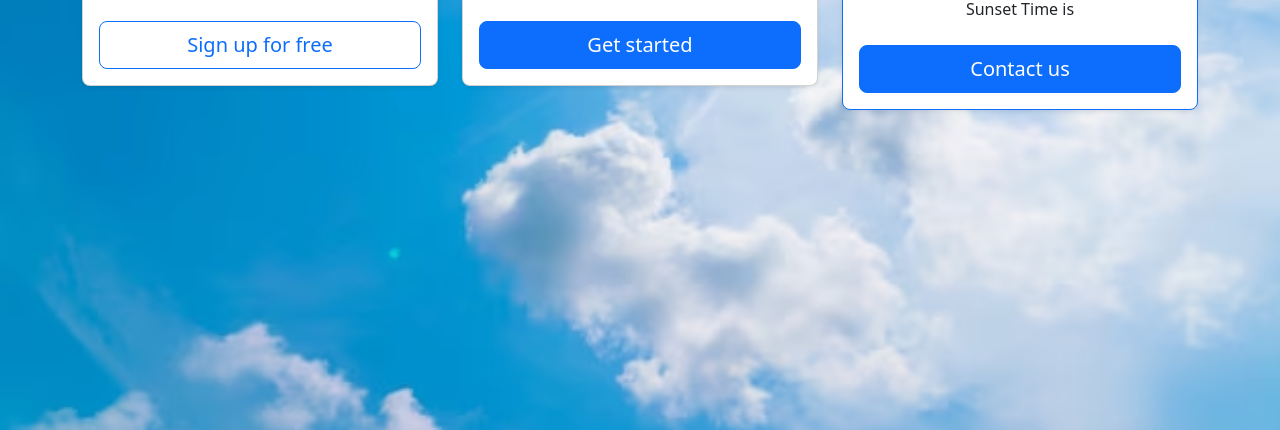
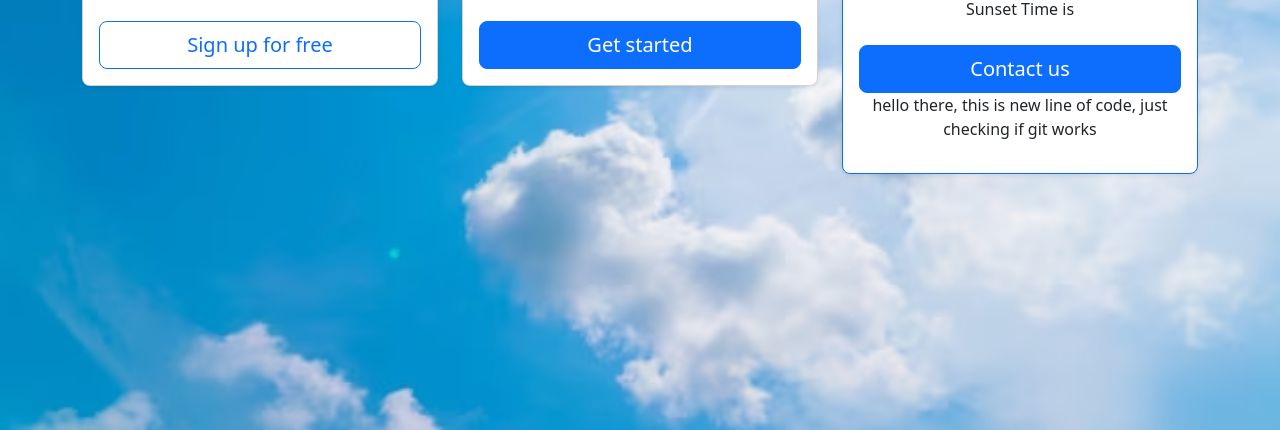
Before and after one commit to MannatPruthi/weather, a plain HTML site: page index.html in a window 1280 px wide. Shown: the part 370-800 px from the top of the page. Drawn offline with nearby package versions, Linux system fonts and the light colour scheme; no server answers.

Commit message:
New code

```diff
--- a/index.html
+++ b/index.html
@@ -137,6 +137,7 @@
                 <button type="button" class="w-100 btn btn-lg btn-primary">
                   Contact us
                 </button>
+                <p>hello there, this is new line of code, just checking if git works</p>
               </div>
             </div>
           </div>
```
